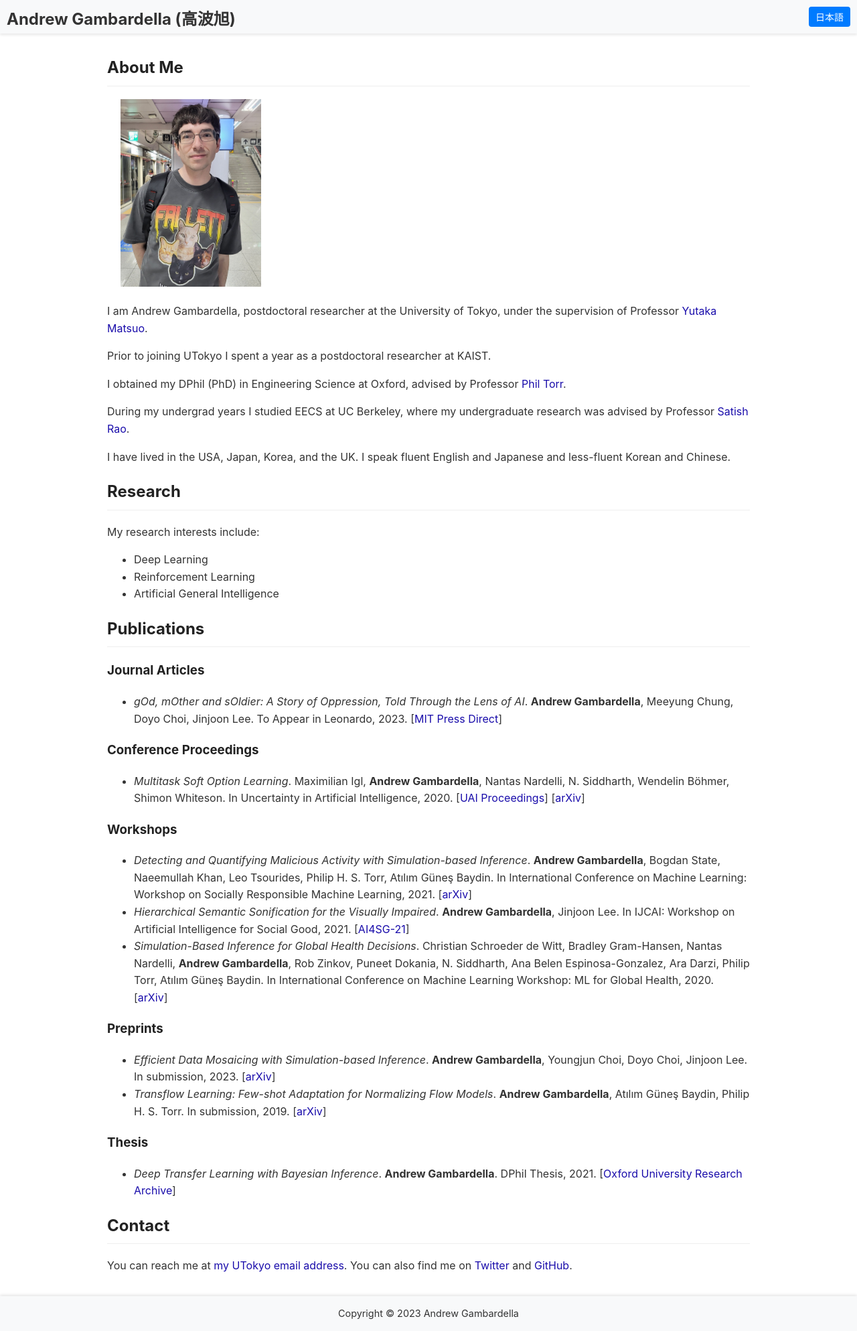
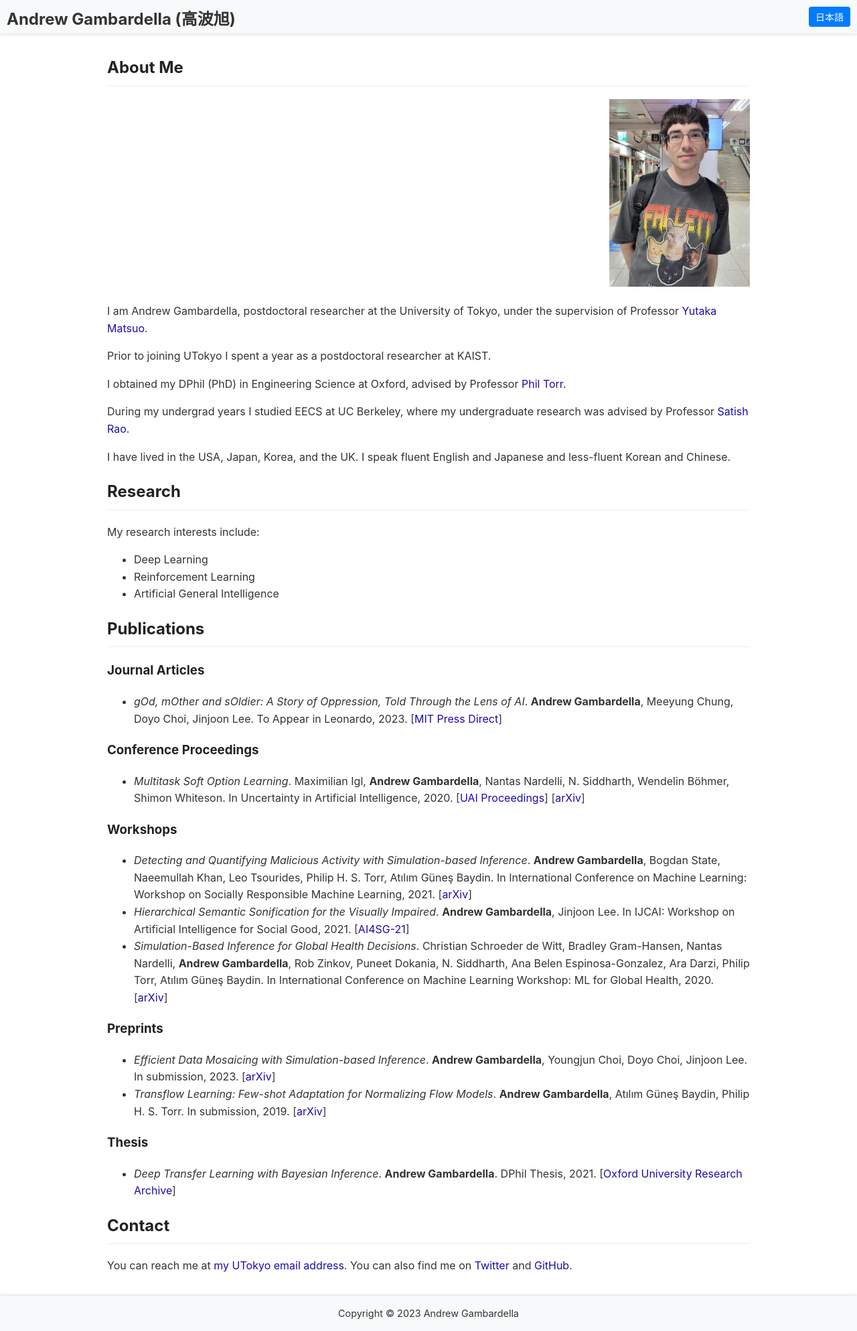
Before and after one commit to atgambardella/atgambardella.github.io, a Jekyll site: the page built from index.md, in a window 1280 px wide. Shown: the whole page at 67% size. Built offline with Jekyll 4.4.1, drawn with Linux system fonts in a browser that asks for light colours; a script that is not in the unit is left out.

Commit message:
try adding picture

```diff
--- a/_layouts/default.html
+++ b/_layouts/default.html
@@ -23,9 +23,11 @@
     {% else %}
       <h2>About Me</h2>
     {% endif %}
-    <div class="about-me-content">
-      <div class="text-content">
-        {{ page.about-me | markdownify }}
+    <div class="about-me-wrapper">
+      <div class="about-me-content">
+        <div class="text-content">
+          {{ page.about-me | markdownify }}
+        </div>
       </div>
       <div class="profile-image">
         <img src="/assets/images/profile_picture.jpg" alt="Profile Picture" width="210" height="280">
--- a/assets/css/style.css
+++ b/assets/css/style.css
@@ -114,9 +114,14 @@ footer p {
   min-width: 60%;
 }
 
+.about-me-wrapper {
+  display: flex;
+  flex-wrap: wrap;
+}
+
 .about-me-content {
-  display: flex;
-  align-items: flex-start;
+  flex: 1;
+  min-width: 50%;
 }
 
 .text-content {
@@ -125,6 +130,7 @@ footer p {
 
 .profile-image {
   margin-top 10px;
+  margin-left: 20px;
 }
 
 table.profile {
```
